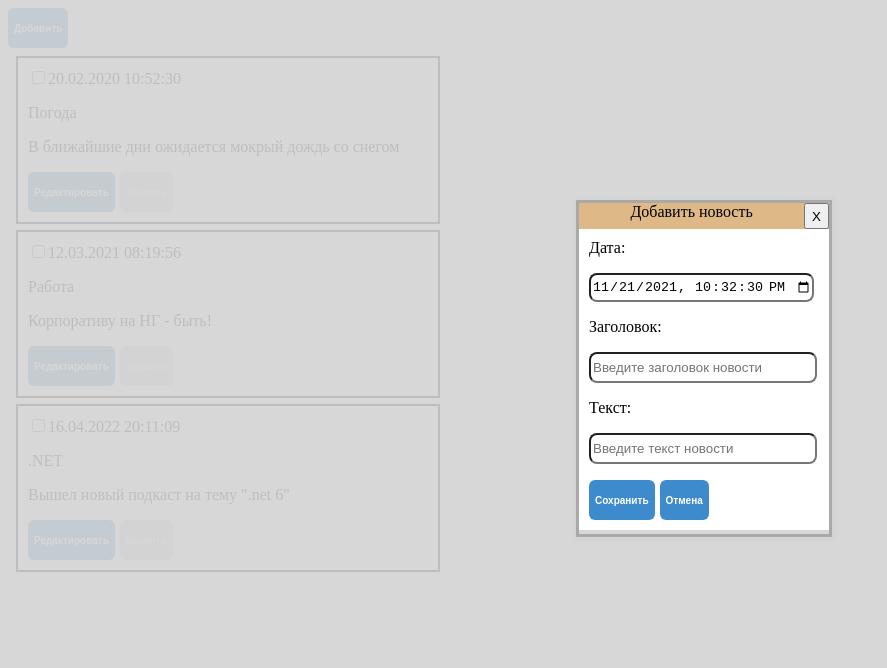
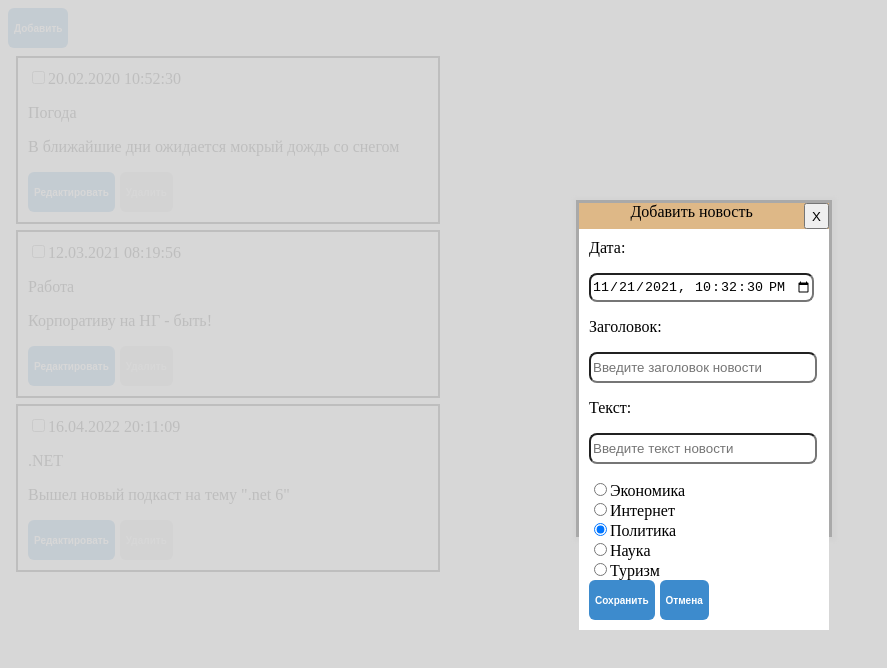
Before and after one commit to ParmaAngularCourse/parma-angular-course, an Angular app in the folder stepanov-angular-project/: page / in a window 1280 px wide. Both pictures are taken after a click on the button "Добавить". Shown: the top 668 px of the page, without its empty margins (0-887 px from the left). Built offline with nearby package versions, Linux system fonts and the light colour scheme.

Commit message:
#lesson3 Реализовано задание 1.2.2, добавлен NewsType

```diff
--- a/stepanov-angular-project/src/app/news/news-types.ts
+++ b/stepanov-angular-project/src/app/news/news-types.ts
@@ -6,15 +6,17 @@ export class NewsPart implements INewsPart {
     public title: string;
     public text: string;
     public isChecked: boolean;
+    public type: NewsType;
     public localDateStr: string;
 
-    constructor(id: number | null, date: Date, title: string, text: string)
+    constructor(id: number | null, date: Date, title: string, text: string, type: NewsType)
     {
         this.id = id;
         this.date = date;
         this.title = title;
         this.text = text;
         this.isChecked = false;
+        this.type = type;
         this.localDateStr = this.createDateLocal();
     }
 
@@ -32,3 +34,11 @@ export class NewsPart implements INewsPart {
         return newDate.toISOString().slice(0, 19);
     }
 }
+
+export enum NewsType {
+    Politics = 'Политика',
+    Tourism = 'Туризм',
+    Economics = 'Экономика',
+    Science = 'Наука',
+    Internet = 'Интернет'
+}
--- a/stepanov-angular-project/src/app/news/news.component.html
+++ b/stepanov-angular-project/src/app/news/news.component.html
@@ -17,6 +17,13 @@
                 <label class="news_modal_label">Текст:</label>
                 <p><input type="text" class="news_modal_input" [value]="edit_item.text" (input)="edit_item.text=onTextChanged($event)" placeholder="Введите текст новости"></p>
             </div>
+            <!--https://stackoverflow.com/questions/38554562/how-can-i-use-ngfor-to-iterate-over-typescript-enum-as-an-array-of-strings-->
+            <div>
+                <div *ngFor="let item of newsTypeValues | keyvalue">
+                    <input type="radio" [id]="item.key" name="newsTypeName" [checked]="edit_item.type==item.value" (change)="onNewsTypeInputChange(item.value)">
+                    <label [for]="item.key">{{item.value}}</label>
+                </div>
+            </div>
         </ng-container>
     </app-news-maker>
 </div>
--- a/stepanov-angular-project/src/app/news/news.component.ts
+++ b/stepanov-angular-project/src/app/news/news.component.ts
@@ -1,15 +1,5 @@
 import { Component, OnInit } from '@angular/core';
-import { NewsPart } from './news-types';
-
-/*
-   хотел сначала даты хранить в Date, но понял, что для формата даты понадобится DatePipe
-   Примерно такой метод был бы преобразования в нужный формат даты:
-
-   formatDate(date: Date): string|null {
-    var datepipe = new DatePipe('en-US');
-    return datepipe.transform(date, 'dd.MM.yyyy hh:mm:ss');
-  }
-*/
+import { NewsPart, NewsType } from './news-types';
 
 @Component({
   selector: 'app-news',
@@ -24,13 +14,15 @@ export class NewsComponent implements OnInit {
 
   public edit_item!: NewsPart;
 
+  public newsTypeValues: typeof NewsType = NewsType;
+
   constructor()
   {
     this.items =
     [
-      new NewsPart(0, new Date(2020,1,20,10,52,30), 'Погода', 'В ближайшие дни ожидается мокрый дождь со снегом'),
-      new NewsPart(1, new Date(2021,2,12,8,19,56), 'Работа', 'Корпоративу на НГ - быть!'),
-      new NewsPart(2, new Date(2022,3,16,20,11,9), '.NET', 'Вышел новый подкаст на тему ".net 6"')
+      new NewsPart(0, new Date(2020,1,20,10,52,30), 'Погода', 'В ближайшие дни ожидается мокрый дождь со снегом', NewsType.Internet),
+      new NewsPart(1, new Date(2021,2,12,8,19,56), 'Работа', 'Корпоративу на НГ - быть!', NewsType.Tourism),
+      new NewsPart(2, new Date(2022,3,16,20,11,9), '.NET', 'Вышел новый подкаст на тему ".net 6"', NewsType.Science)
     ]
   }
 
@@ -43,12 +35,12 @@ export class NewsComponent implements OnInit {
   }
 
   editNewsItem($event: NewsPart) {
-    this.edit_item = new NewsPart($event.id, $event.date, $event.title, $event.text);
+    this.edit_item = new NewsPart($event.id, $event.date, $event.title, $event.text, $event.type);
     this.isVisibleModalDialog = true;
   }
 
   addNewItem() {
-    this.edit_item = new NewsPart(null, new Date(), '', '');
+    this.edit_item = new NewsPart(null, new Date(), '', '', NewsType.Politics);
     this.isVisibleModalDialog = true;
   }
 
@@ -85,4 +77,8 @@ export class NewsComponent implements OnInit {
     }
     return new Date();
   }
+
+  onNewsTypeInputChange(value: string) {
+    this.edit_item.type = value as NewsType;
+  }
 }
```
